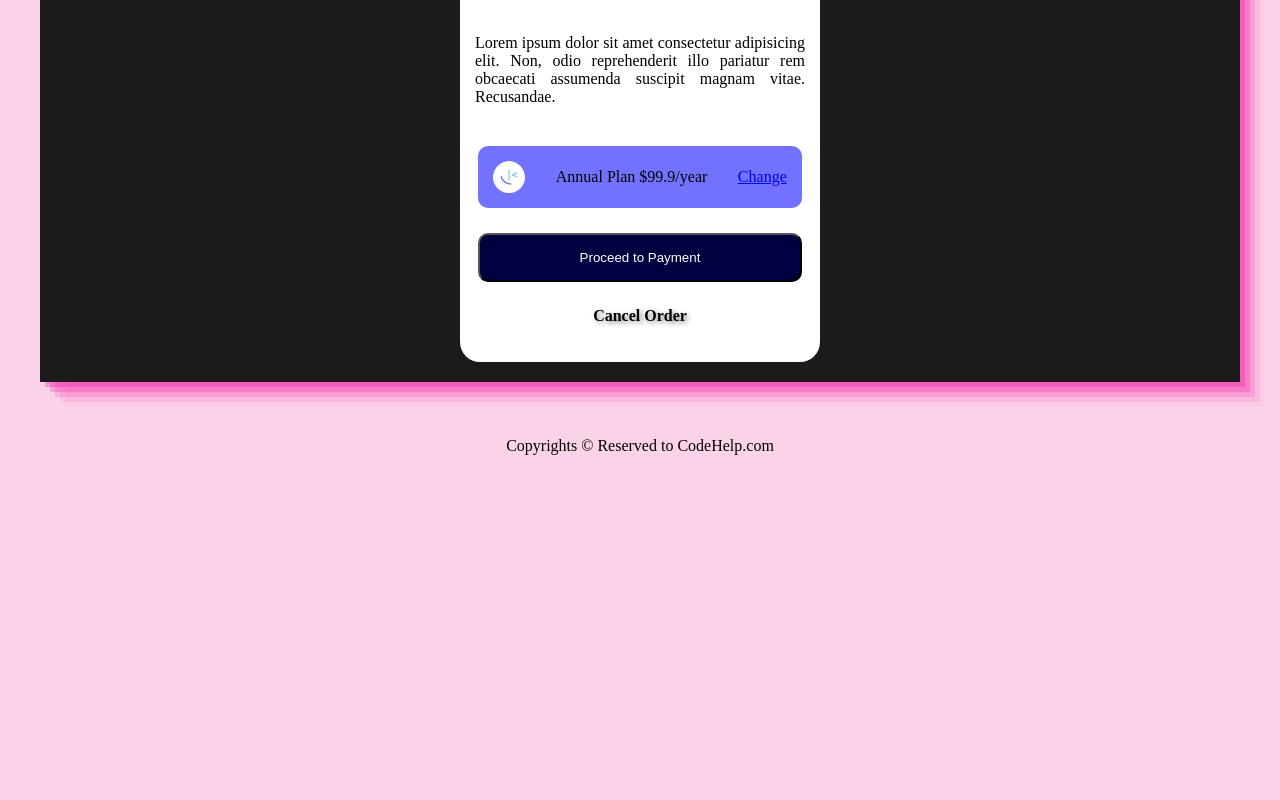
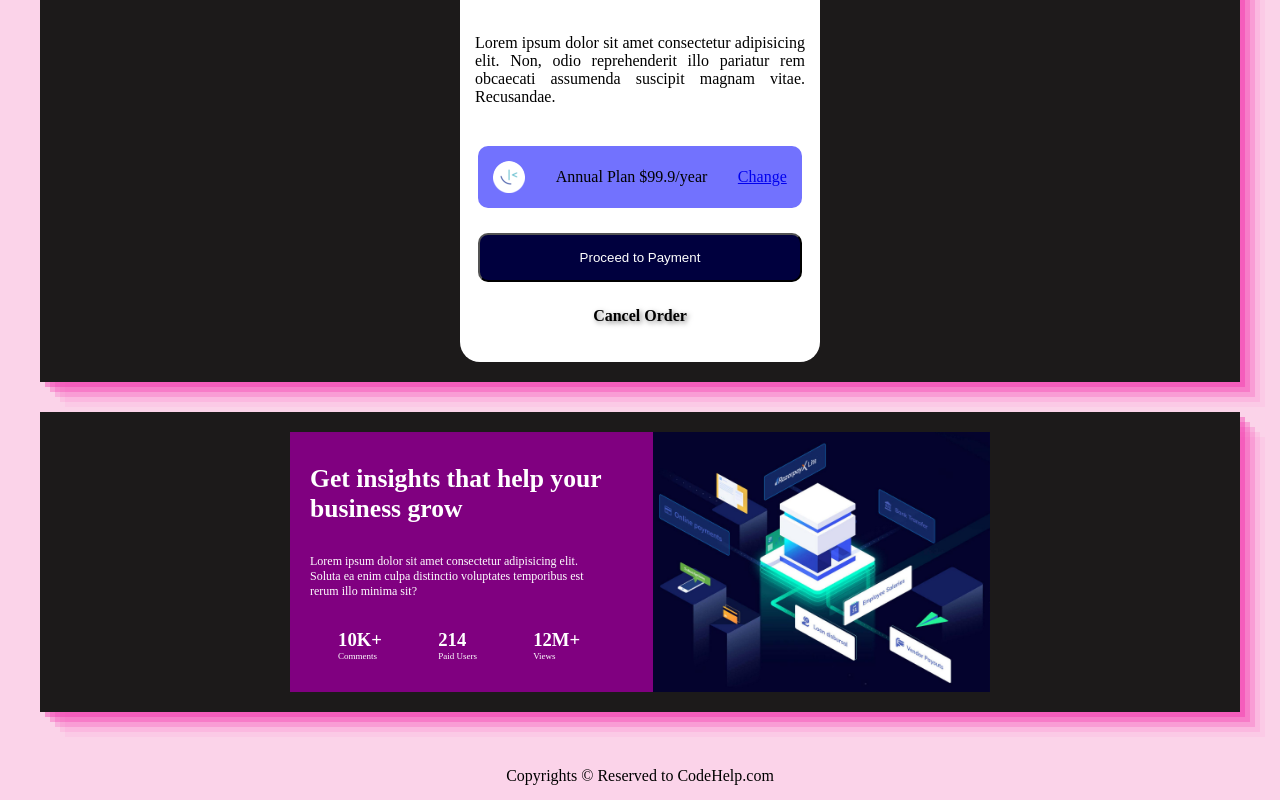
Before and after one commit to moonr3ader/moonstack, a plain HTML site: page codehelp-mern-lessons/codehelp-L27-01.html in a window 1280 px wide. Shown: the part 1016-1816 px from the top of the page. Before the commit the page ends 1486 px from the top, so only its background shows below. Drawn offline with Linux system fonts and the light colour scheme.

Commit message:
completed codehelp-lec27 homework section

```diff
--- a/codehelp-mern-lessons/codehelp-L27-01.html
+++ b/codehelp-mern-lessons/codehelp-L27-01.html
@@ -20,7 +20,7 @@
                     <h2>Improve your front end skills by building projects</h2>
                     <p>scan the QR Code to visit Front End mentor and take your coding skill to next level. Lorem ipsum dolor sit amet, consectetur adipisicing elit. Sit, nisi.</p>
                 </div>
-        </div>
+            </div>
         </section>
         <section>
             <div class="container">
@@ -41,10 +41,37 @@
                     </div>
                     <button>Proceed to Payment</button>
                     <a href="#" id="aCancel">Cancel Order</a>
+                </div>
+            </div>
+        </section>
+        <section>
+            <div class="container">
+                <div class="card3">
+                    <div class="details">
+                        <h2>Get insights that help your business grow</h2>
+                        <p>Lorem ipsum dolor sit amet consectetur adipisicing elit. Soluta ea enim culpa distinctio voluptates temporibus est rerum illo minima sit?</p>
 
+                        <div class="sub-details">
+                            <div class="comments">
+                                <h3>10K+</h3>
+                                <p>Comments</p>
+                            </div>
+                            <div class="comments">
+                                <h3>214</h3>
+                                <p>Paid Users</p>
+                            </div>
+                            <div class="comments">
+                                <h3>12M+</h3>
+                                <p>Views</p>
+                            </div>
+                        </div>
+                    </div>
+                    <div class="overlay">
+                        <!-- here -->
+                    </div>
+                    <img src="images/icon.jpg" alt="">
                 </div>
-
-        </div>
+            </div>
         </section>
     </main>
     <footer>
--- a/codehelp-mern-lessons/css/codehelp-L27-01.css
+++ b/codehelp-mern-lessons/css/codehelp-L27-01.css
@@ -107,3 +107,63 @@ main{
     color: black;
     text-shadow: 2px 2px 5px rgba(0, 0, 0, 0.5);
 }
+
+
+/* ======== CARD 3 STYLING ======== */
+.card3{
+    width: 700px;
+    height: 260px;
+    background-color: purple;
+    display: flex;
+    flex-direction: row;
+    align-items: center;
+    gap: 25px;
+
+    position: relative;
+    transition: all 0.6s linear 0s;
+}
+.card3 .details{
+    width: 50%;
+    padding: 20px;
+    display: flex;
+    justify-content: center;
+    align-items: center;
+    flex-direction: column;
+    gap: 30px;
+    color: white;
+}
+.card3 .details .sub-details{
+    width: 100%;
+    display: flex;
+    justify-content: space-around;
+}
+.card3 .details p{
+    font-size: 12px;
+}
+.card3 .details h2{
+    font-size: 1.6rem;
+}
+.card3 .details .sub-details p{
+    font-size: 9px;
+}
+.card3 img{
+    width: 50%;
+    height: 100%;
+}
+.card3 .overlay{
+    position: absolute;
+    bottom: 0;
+    right: 0;
+    left: 0;
+    background-color: rgba(36, 34, 34, 0.713);
+    overflow: hidden;
+    width: 0;
+    height: 100%;
+    opacity: 0;
+    transition: 1s linear;
+}
+
+.card3:hover .overlay{
+    opacity: 1;
+    width: 100%;
+}
```
